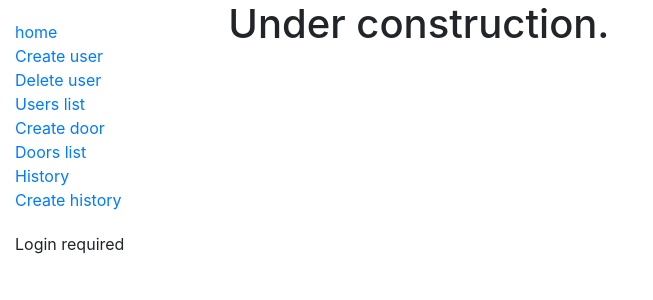
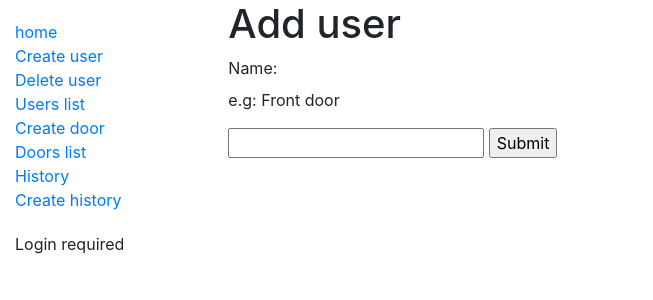
Before and after one commit to DALBrian/access_control_web, a Django app: page /cms/add_door/ in a window 1280 px wide. Shown: the top 300 px of the page, without its empty margins (0-653 px from the left). Run offline with Django 3.2, Linux system fonts and the light colour scheme; some libraries are stand-ins or nearby versions.

Commit message:
Transfer to EC2 and make corresponding modification.

```diff
--- a/DoorAccess/settings.py
+++ b/DoorAccess/settings.py
@@ -25,7 +25,7 @@ SECRET_KEY = 'django-insecure-04=g7wf*+2op@*-m_#!-6hb5n1yk2(-6kr)tcxjb8(be4+_od&
 # SECURITY WARNING: don't run with debug turned on in production!
 DEBUG = True
 
-ALLOWED_HOSTS = []
+ALLOWED_HOSTS = ['44.215.79.145']
 
 
 # Application definition
--- a/cms/templates/cms/add_door.html
+++ b/cms/templates/cms/add_door.html
@@ -1,4 +1,11 @@
-{% extends "base_generic.html" %}
+{% extends 'base_generic.html' %}
 {% block content %}
-    <h1>Under construction.</h1>
+    <h1> Add user</h1>
+    <form action="", enctype="multipart/form-data", method="POST">
+        {% csrf_token %}
+        <label for="door_position">Name: </label>
+        <p>e.g: Front door</p>
+        <input type="text" name="door_position" id="door_position">
+        <input type="submit" value="Submit">
+    </form>
 {% endblock %}
--- a/cms/views.py
+++ b/cms/views.py
@@ -38,6 +38,11 @@ def user_detail(request):
     return render(request, 'cms/user_detail.html', context={'user_img_list': user_img_list})
 
 def add_door(request):
+    if request.method == 'POST':
+        door_position = request.POST.get('door_position')
+        door = Door(position=door_position)
+        door.save()
+        return render(request, 'cms/add_door.html', locals())
     return render(request, 'cms/add_door.html', locals())
 
 def door_detail(request):
```
Also changed, not shown: cms/templates/cms/delete_user.html (+1 -8 lines), 1 other file.
